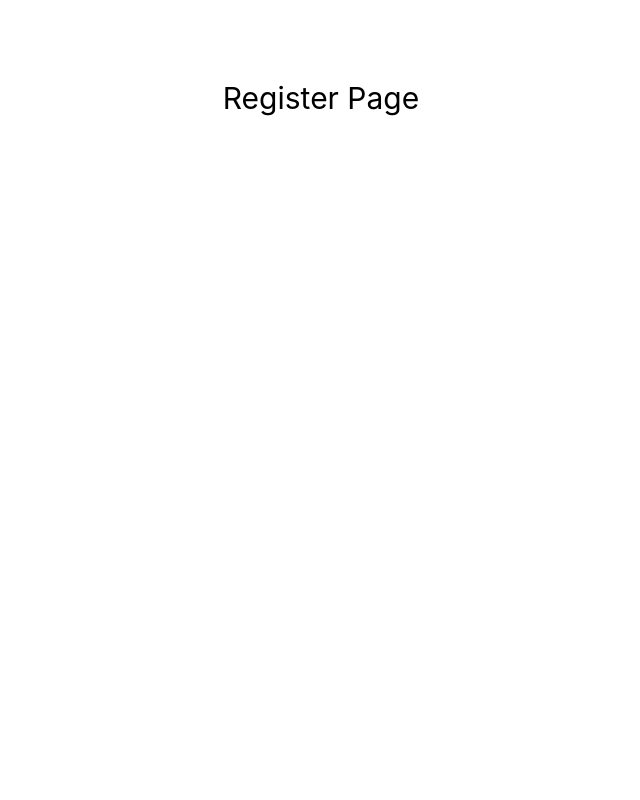
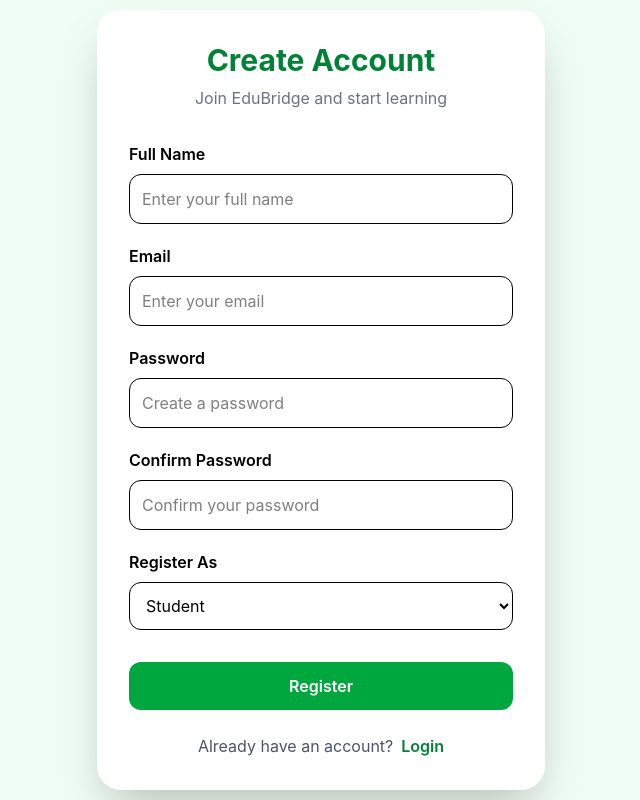
Before and after one commit to Khyati2607/EduBridge, a React app in the folder frontend/: page /register in a window 1280 px wide. Shown: the whole page, without its empty margins (319-959 px from the left). Built offline with nearby package versions, Linux system fonts and the light colour scheme; the HTML template or start-up script is replaced by a standard one.

Commit message:
Student dashboard UI added

```diff
--- a/frontend/src/pages/Dashboard.jsx
+++ b/frontend/src/pages/Dashboard.jsx
@@ -1,8 +1,36 @@
 function Dashboard() {
   return (
-    <h1 className="text-3xl text-center mt-20">
-      Dashboard Page
-    </h1>
+    <div className="min-h-screen bg-green-50 p-8">
+
+      <h1 className="text-4xl font-bold text-green-700">
+        Welcome, Khyati 👋
+      </h1>
+
+      <p className="text-gray-600 mt-2">
+        Continue your learning journey with EduBridge.
+      </p>
+
+      {/* Statistics Cards */}
+      <div className="grid grid-cols-1 md:grid-cols-3 gap-6 mt-10">
+
+        <div className="bg-white rounded-2xl shadow-md p-6">
+          <h2 className="text-gray-500">Courses Enrolled</h2>
+          <p className="text-4xl font-bold text-green-600 mt-3">5</p>
+        </div>
+
+        <div className="bg-white rounded-2xl shadow-md p-6">
+          <h2 className="text-gray-500">Lessons Completed</h2>
+          <p className="text-4xl font-bold text-blue-600 mt-3">18</p>
+        </div>
+
+        <div className="bg-white rounded-2xl shadow-md p-6">
+          <h2 className="text-gray-500">Quiz Score</h2>
+          <p className="text-4xl font-bold text-purple-600 mt-3">92%</p>
+        </div>
+
+      </div>
+
+    </div>
   );
 }
 
--- a/frontend/src/pages/Register.jsx
+++ b/frontend/src/pages/Register.jsx
@@ -1,8 +1,153 @@
+import { useState } from "react";
+import { useNavigate, Link } from "react-router-dom";
+import API from "../services/api";
+
 function Register() {
+  const navigate = useNavigate();
+
+  const [formData, setFormData] = useState({
+    name: "",
+    email: "",
+    password: "",
+    confirmPassword: "",
+    role: "Student",
+  });
+
+  const handleChange = (e) => {
+    setFormData({
+      ...formData,
+      [e.target.name]: e.target.value,
+    });
+  };
+  const handleRegister = async () => {
+  try {
+    if (formData.password !== formData.confirmPassword) {
+      alert("Passwords do not match");
+      return;
+    }
+
+    await API.post("/auth/register", {
+      name: formData.name,
+      email: formData.email,
+      password: formData.password,
+      role: formData.role,
+    });
+
+    alert("Registration Successful!");
+
+    navigate("/login");
+
+  } catch (error) {
+    alert(
+      error.response?.data?.message ||
+      "Registration Failed"
+    );
+  }
+};
+
   return (
-    <h1 className="text-3xl text-center mt-20">
-      Register Page
-    </h1>
+    <div className="min-h-screen bg-green-50 flex items-center justify-center px-4">
+      <div className="bg-white shadow-2xl rounded-3xl w-full max-w-md p-8">
+        <h2 className="text-3xl font-bold text-center text-green-700">
+          Create Account
+        </h2>
+
+        <p className="text-center text-gray-500 mt-2">
+          Join EduBridge and start learning
+        </p>
+
+        {/* Full Name */}
+        <div className="mt-8">
+          <label className="font-semibold">Full Name</label>
+
+          <input
+            type="text"
+            name="name"
+            placeholder="Enter your full name"
+            value={formData.name}
+            onChange={handleChange}
+            className="w-full mt-2 border rounded-xl p-3 outline-none focus:ring-2 focus:ring-green-500"
+          />
+        </div>
+
+        {/* Email */}
+        <div className="mt-5">
+          <label className="font-semibold">Email</label>
+
+          <input
+            type="email"
+            name="email"
+            placeholder="Enter your email"
+            value={formData.email}
+            onChange={handleChange}
+            className="w-full mt-2 border rounded-xl p-3 outline-none focus:ring-2 focus:ring-green-500"
+          />
+        </div>
+
+        {/* Password */}
+        <div className="mt-5">
+          <label className="font-semibold">Password</label>
+
+          <input
+            type="password"
+            name="password"
+            placeholder="Create a password"
+            value={formData.password}
+            onChange={handleChange}
+            className="w-full mt-2 border rounded-xl p-3 outline-none focus:ring-2 focus:ring-green-500"
+          />
+        </div>
+
+        {/* Confirm Password */}
+        <div className="mt-5">
+          <label className="font-semibold">Confirm Password</label>
+
+          <input
+            type="password"
+            name="confirmPassword"
+            placeholder="Confirm your password"
+            value={formData.confirmPassword}
+            onChange={handleChange}
+            className="w-full mt-2 border rounded-xl p-3 outline-none focus:ring-2 focus:ring-green-500"
+          />
+        </div>
+
+        {/* Role */}
+        <div className="mt-5">
+          <label className="font-semibold">Register As</label>
+
+          <select
+            name="role"
+            value={formData.role}
+            onChange={handleChange}
+            className="w-full mt-2 border rounded-xl p-3 outline-none focus:ring-2 focus:ring-green-500"
+          >
+            <option value="Student">Student</option>
+            <option value="Teacher">Teacher</option>
+          </select>
+        </div>
+
+        {/* Register Button */}
+        <button
+  onClick={handleRegister}
+  className="w-full mt-8 bg-green-600 hover:bg-green-700 text-white py-3 rounded-xl font-semibold transition"
+>
+  Register
+</button>
+
+        {/* Login Link */}
+        <p className="text-center mt-6 text-gray-600">
+          Already have an account?
+
+          <Link
+            to="/login"
+            className="text-green-700 font-semibold ml-2"
+          >
+            Login
+          </Link>
+        </p>
+      </div>
+    </div>
   );
 }
 
--- /dev/null
+++ b/frontend/src/services/api.js
@@ -0,0 +1,7 @@
+import axios from "axios";
+
+const API = axios.create({
+  baseURL: "http://localhost:5000/api",
+});
+
+export default API;
```
